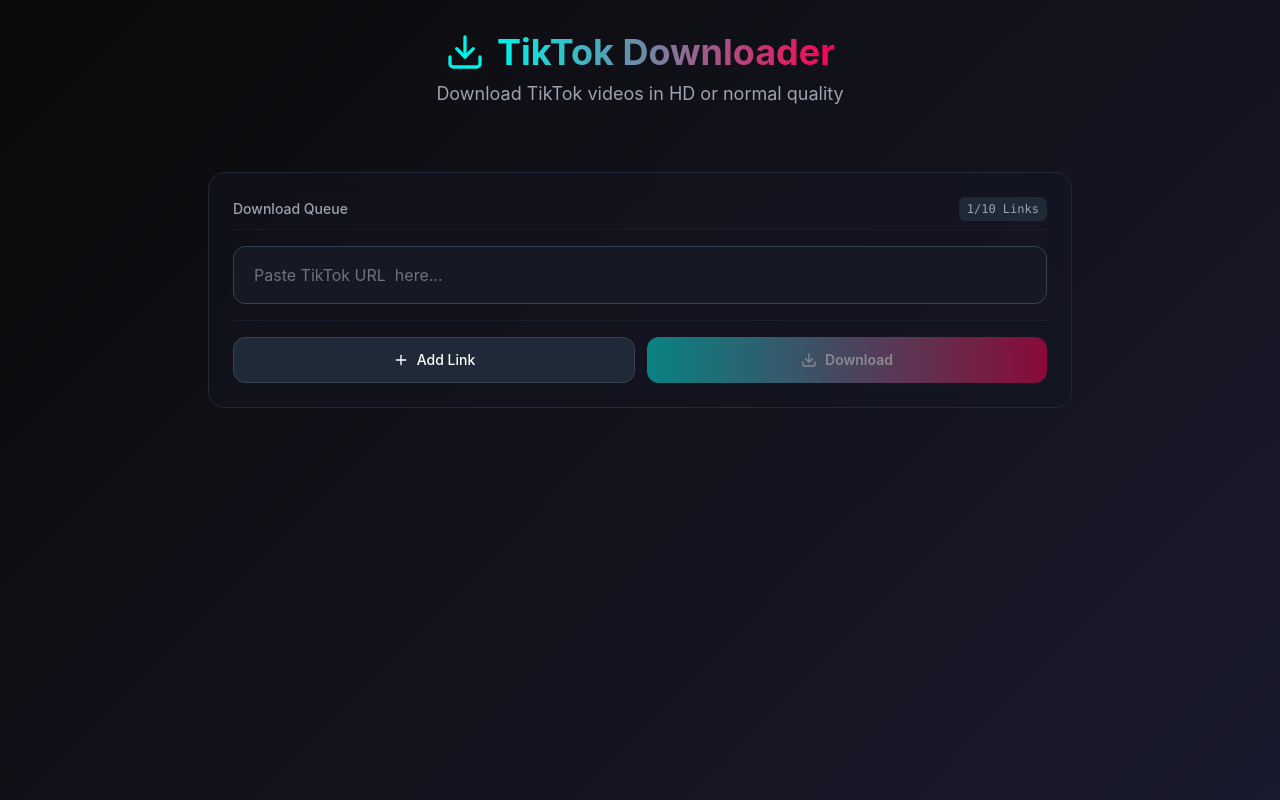
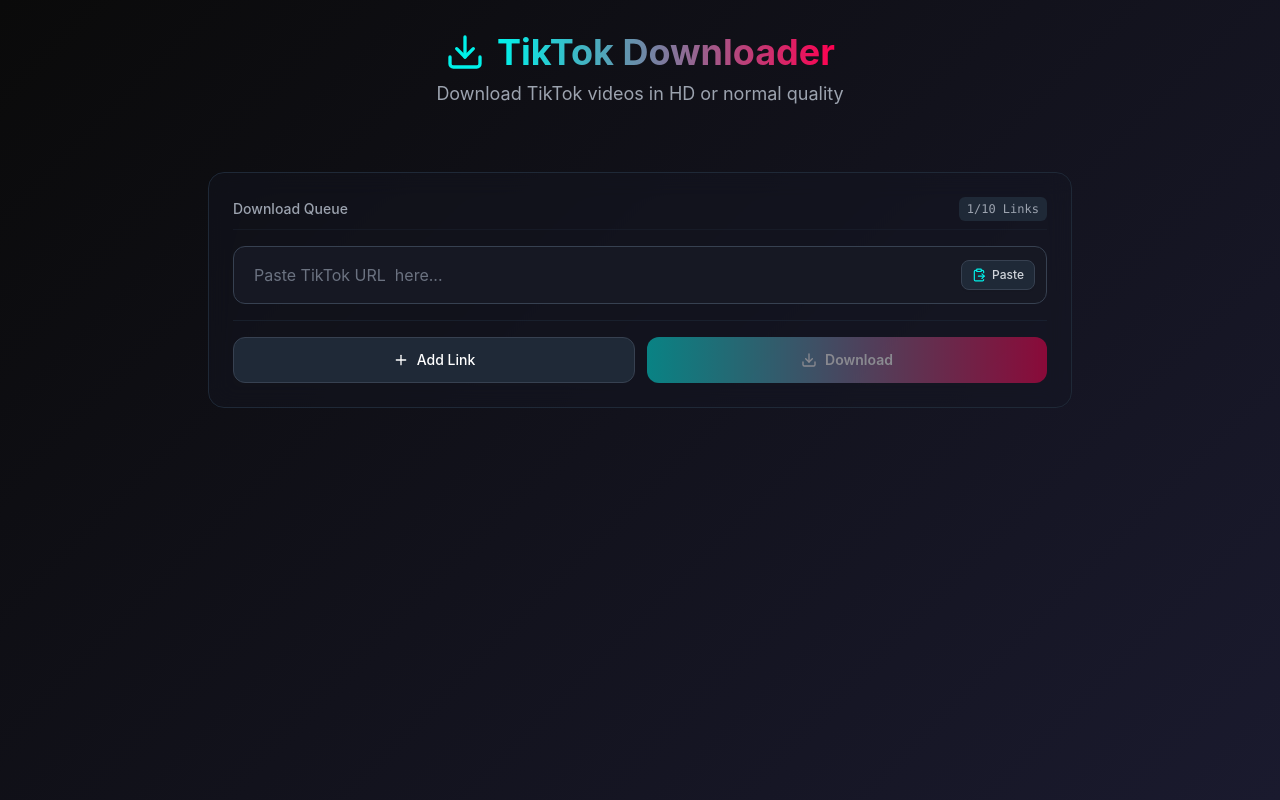
Before and after one commit to idkwtp-1/tt-downloader, a React (Vite) app: page / in a window 1280 px wide. Built offline with nearby package versions, Linux system fonts and the light colour scheme.

Commit message:
Add quick paste button to TikTok URL input fields

```diff
--- a/src/App.jsx
+++ b/src/App.jsx
@@ -1,5 +1,5 @@
 import { useState } from 'react'
-import { Plus, Trash2, Loader2, CheckCircle2, AlertCircle, Download } from 'lucide-react'
+import { Plus, Trash2, Loader2, CheckCircle2, AlertCircle, Download, ClipboardPaste } from 'lucide-react'
 import Header from './components/Header'
 import { applyFastStart, renderSlideshowToVideo } from './utils/ffmpegHelper'
 
@@ -9,6 +9,21 @@
   const [errors, setErrors] = useState([''])
   const [isDownloading, setIsDownloading] = useState(false)
   const [slideshowData, setSlideshowData] = useState({})
+
+  const handlePaste = async (index) => {
+    try {
+      if (!navigator.clipboard || !navigator.clipboard.readText) {
+        console.warn('Clipboard API not available')
+        return
+      }
+      const text = await navigator.clipboard.readText()
+      if (text) {
+        handleInputChange(index, text)
+      }
+    } catch (err) {
+      console.error('Failed to read clipboard contents:', err)
+    }
+  }
 
   const handleInputChange = (index, value) => {
     const newInputs = [...inputs]
@@ -388,9 +403,21 @@
                       onChange={(e) => handleInputChange(index, e.target.value)}
                       placeholder={`Paste TikTok URL ${hasMultipleInputs ? index + 1 : ''} here...`}
                       disabled={isDownloading}
-                      className="w-full px-4 py-3 sm:px-5 sm:py-4 bg-tiktok-gray border border-gray-700 rounded-xl text-white placeholder-gray-500 focus:outline-none focus:border-tiktok-cyan focus:ring-1 focus:ring-tiktok-cyan text-sm sm:text-base transition-all disabled:opacity-70 pr-12"
+                      className="w-full px-4 py-3 sm:px-5 sm:py-4 bg-tiktok-gray border border-gray-700 rounded-xl text-white placeholder-gray-500 focus:outline-none focus:border-tiktok-cyan focus:ring-1 focus:ring-tiktok-cyan text-sm sm:text-base transition-all disabled:opacity-70 pr-24"
                     />
-                    <div className="absolute right-4 top-1/2 -translate-y-1/2">
+                    <div className="absolute right-3 top-1/2 -translate-y-1/2 flex items-center gap-2">
+                      {!url && (
+                        <button
+                          type="button"
+                          onClick={() => handlePaste(index)}
+                          disabled={isDownloading}
+                          className="px-2.5 py-1.5 bg-gray-800 hover:bg-gray-700 text-gray-300 hover:text-white border border-gray-700 hover:border-gray-600 rounded-lg text-xs font-medium transition-all flex items-center gap-1.5 shadow-sm active:scale-95 disabled:opacity-50"
+                          title="Paste from clipboard"
+                        >
+                          <ClipboardPaste className="w-3.5 h-3.5 text-tiktok-cyan" />
+                          <span>Paste</span>
+                        </button>
+                      )}
                       {statuses[index] === 'loading' && (
                         <Loader2 className="w-5 h-5 text-tiktok-cyan animate-spin" />
                       )}
```
